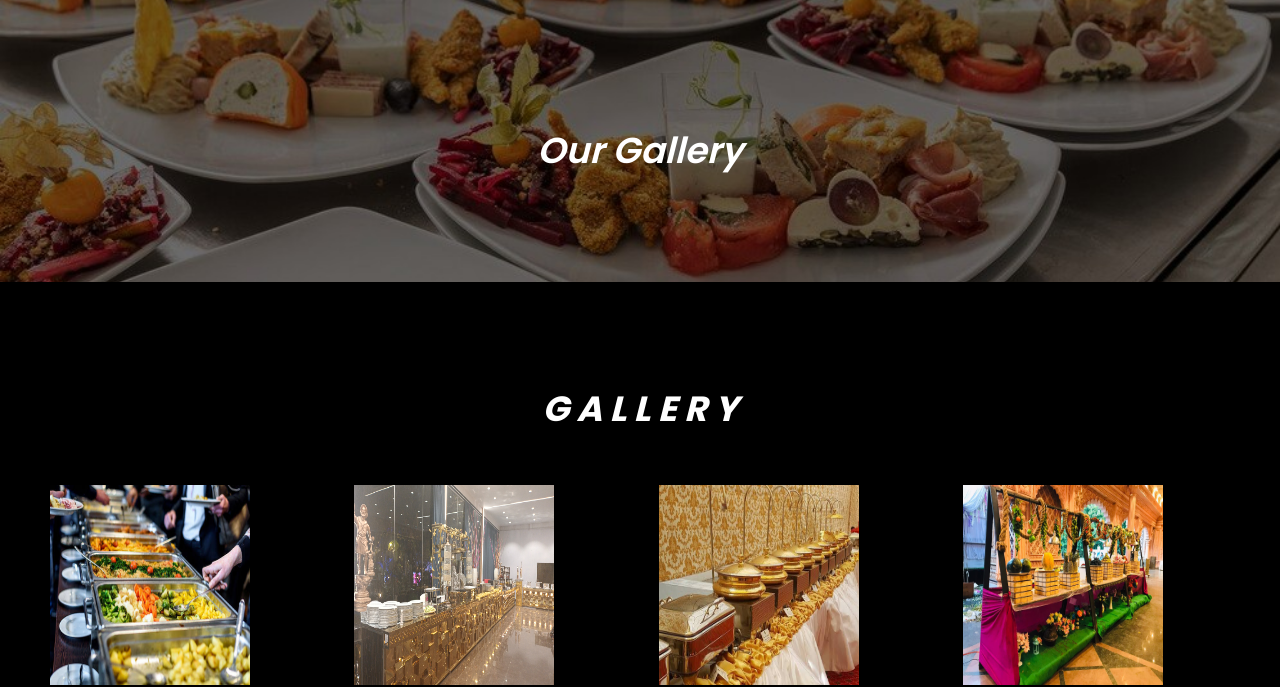
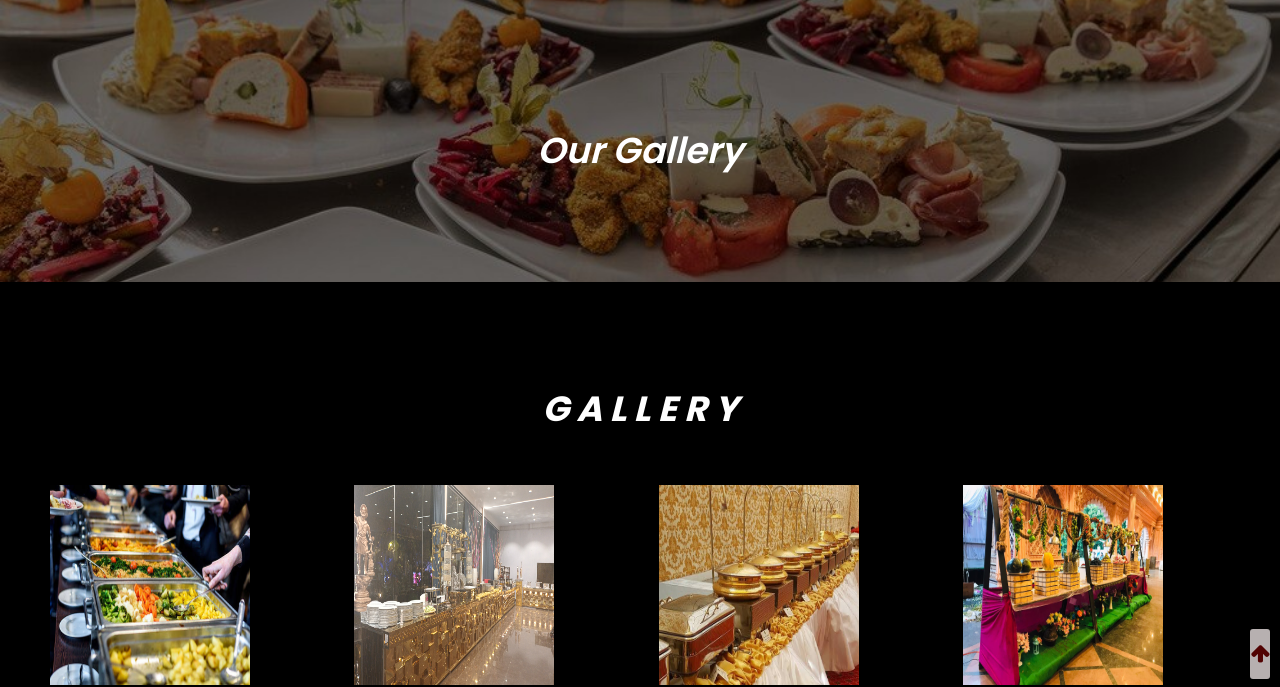
Before and after one commit to sharath028/Balajicatering.github.io, a plain HTML site: page gallery.html in a window 1280 px wide. Shown: the part 118-805 px from the top of the page. Drawn offline with Linux system fonts and the light colour scheme; a script that the page names is missing.

Commit message:
Update gallery.html

```diff
--- a/gallery.html
+++ b/gallery.html
@@ -12,6 +12,9 @@
     <link rel="stylesheet" href="https://stackpath.bootstrapcdn.com/font-awesome/4.7.0/css/font-awesome.min.css">
 </head>
 <body>
+     <div class="arrow-btn">
+    <a href="#"><span class="fa fa-arrow-up"></span></a>
+  </div>
     <section class="sub-header">
         <nav>
             <a href="index.html"><img src="pics/logo.png"></a>
```
